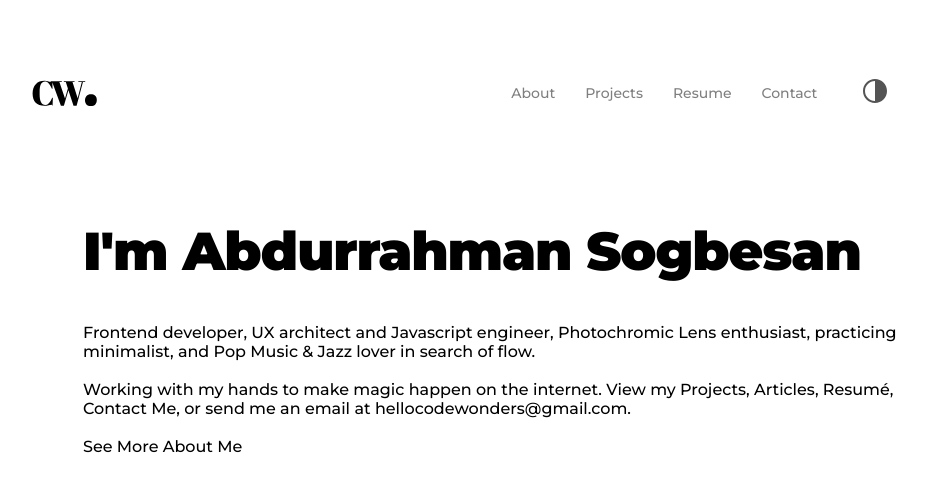
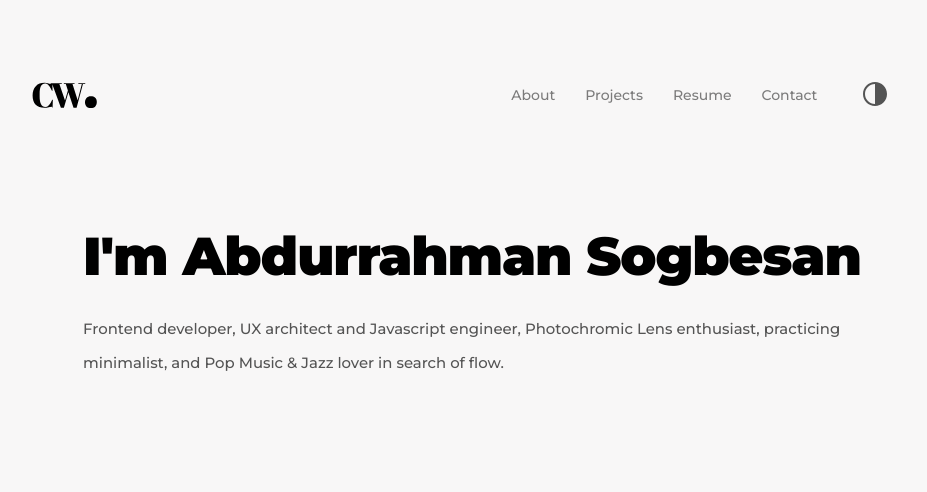
Before and after one commit to AbdurrahmanSogbesan/simple-folio, a React (Create React App) app: page / in a window 1280 px wide. Shown: the top 492 px of the page, without its empty margins (173-1100 px from the left). Built offline with nearby package versions, Linux system fonts and the light colour scheme.

Commit message:
added base text component

```diff
--- a/src/App.css
+++ b/src/App.css
@@ -1,6 +1,12 @@
 .app {
   font-family: "Montserrat", sans-serif;
   font-weight: 500;
+  background: #f8f7f7;
+  height: 100vh;
+  width: 100%;
+  position: absolute;
+  left: 0;
+  top: 0;
 }
 
 .body {
--- a/src/App.js
+++ b/src/App.js
@@ -1,4 +1,5 @@
 import "./App.css";
+import BaseText from "./components/BaseText";
 import H1 from "./components/H1";
 import Header from "./components/Header";
 
@@ -8,14 +9,10 @@ function App() {
       <Header />
       <div className="body">
         <H1 text="I'm Abdurrahman Sogbesan" />
-        <p>
-          Frontend developer, UX architect and Javascript engineer, Photochromic
-          Lens enthusiast, practicing minimalist, and Pop Music & Jazz lover in
-          search of flow. <br /> <br /> Working with my hands to make magic
-          happen on the internet. View my Projects, Articles, Resumé, Contact
-          Me, or send me an email at hellocodewonders@gmail.com. <br /> <br />
-          See More About Me
-        </p>
+        <BaseText
+          text="Frontend developer, UX architect and Javascript engineer, Photochromic Lens enthusiast, practicing minimalist, and Pop Music & Jazz lover in search of flow.
+"
+        />
       </div>
     </div>
   );
--- /dev/null
+++ b/src/components/BaseText.css
@@ -0,0 +1,6 @@
+span {
+  font-size: 14.9px;
+  line-height: 2.3;
+  font-weight: 500;
+  color: #545454;
+}
--- /dev/null
+++ b/src/components/BaseText.js
@@ -0,0 +1,8 @@
+import React from "react";
+import "./BaseText.css";
+
+function BaseText({ text }) {
+  return <span>{text}</span>;
+}
+
+export default BaseText;
--- a/src/components/H1.css
+++ b/src/components/H1.css
@@ -5,3 +5,10 @@ h1 {
   margin: 2rem 0rem 1.5rem;
   position: relative;
 }
+
+@media (max-width: 992px) {
+  h1 {
+    font-size: 50px;
+    margin: 4rem 0rem 1.5rem;
+  }
+}
```
